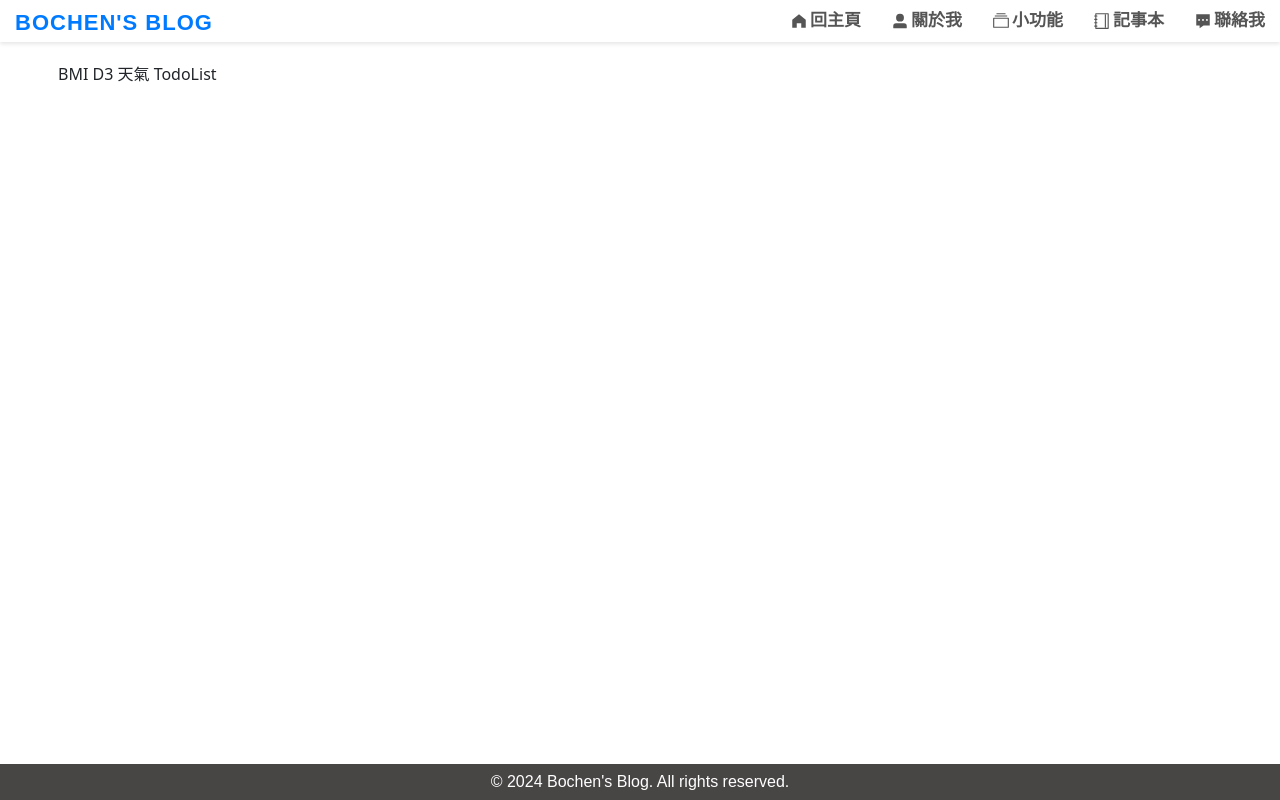
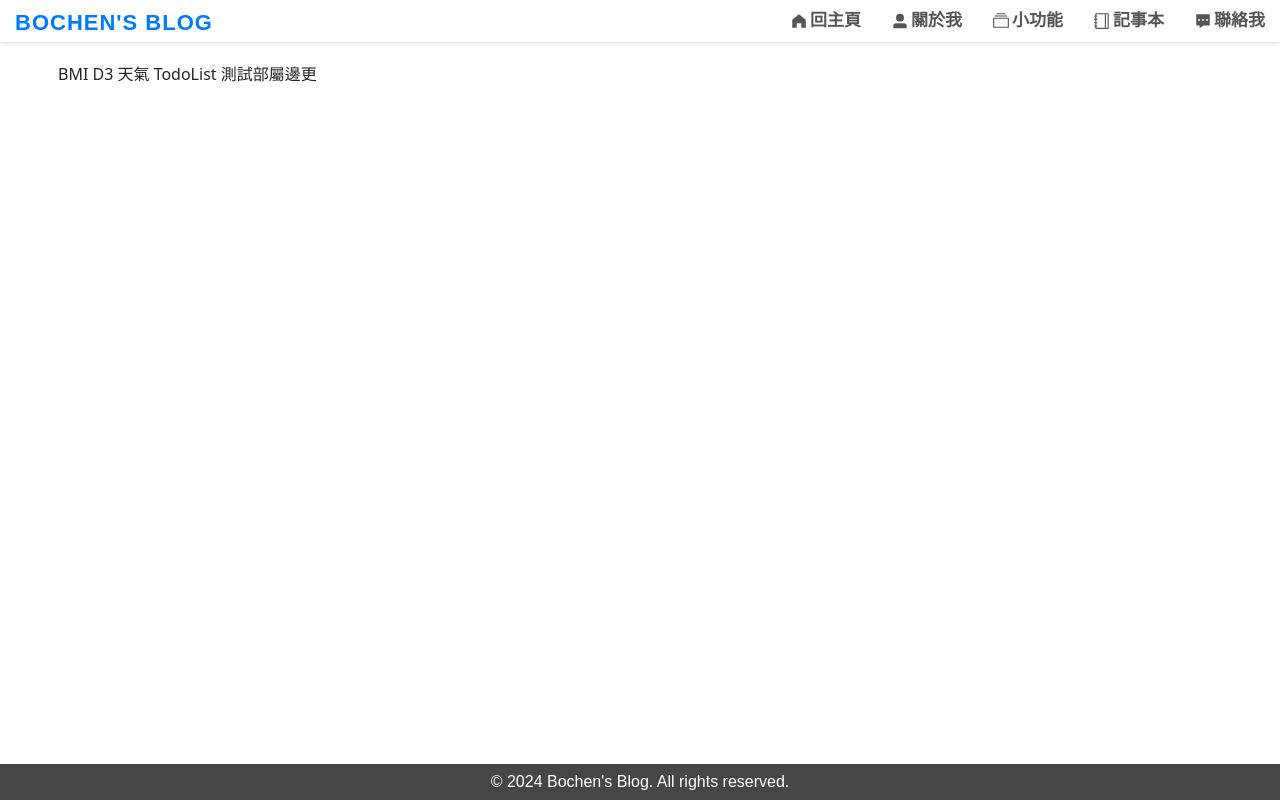
Before and after one commit to moritahikarulee/myBlog, a Vue app: page /note in a window 1280 px wide. Built offline with nearby package versions, Linux system fonts and the light colour scheme; the HTML template or start-up script is replaced by a standard one.

Commit message:
測試變更

```diff
--- a/src/views/NoteView.vue
+++ b/src/views/NoteView.vue
@@ -1,6 +1,6 @@
 <template>
   <div class="container">
-    <div class="row">BMI D3 天氣 TodoList</div>
+    <div class="row">BMI D3 天氣 TodoList 測試部屬邊更</div>
   </div>
 </template>
 
```
